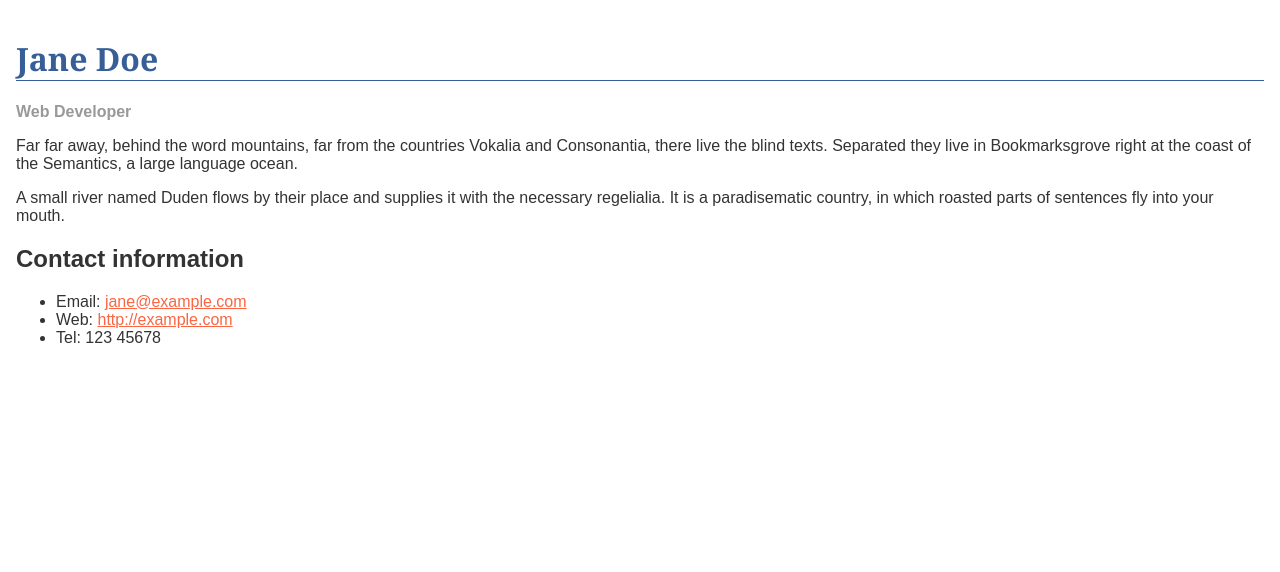
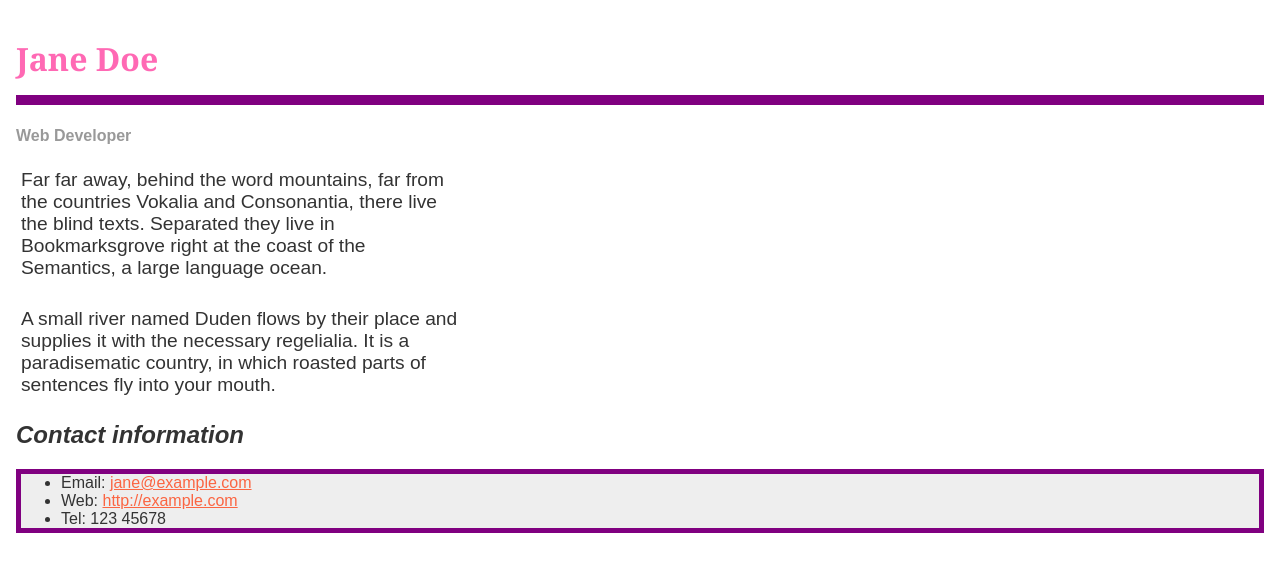
Before and after one commit to squeakysquid97/learn-CSS, a plain HTML site: page workingWithCSS/index.html in a window 1280 px wide. Drawn offline with Linux system fonts and the light colour scheme.

Commit message:
finished assessment

```diff
--- a/workingWithCSS/index.html
+++ b/workingWithCSS/index.html
@@ -5,6 +5,17 @@
   <meta charset="utf-8">
   <title>Formatting a biography</title>
   <style>
+    @media only screen and (min-width: 800px) {
+      body {
+        display: inline-block;
+        padding: 15px;
+      }
+
+      body p {
+        font-size: larger;
+      }
+    }
+
     body {
       background-color: #fff;
       color: #333;
@@ -14,13 +25,21 @@
     }
 
     h1 {
-      color: #375e97;
+      padding-bottom: 15px;
+      color: hotpink;
       font-size: 2em;
       font-family: Georgia, 'Times New Roman', Times, serif;
-      border-bottom: 1px solid #375e97;
+      border-bottom: 10px solid purple;
+    }
+
+    p {
+      width: 35%;
+      /* display: inline-block; */
+      padding: 5px;
     }
 
     h2 {
+      font-style: italic;
       font-size: 1.5em;
     }
 
@@ -29,12 +48,18 @@
       font-weight: bold;
     }
 
+    ul {
+      background-color: #eeeeee;
+      border: 5px solid purple;
+    }
+
     a:link,
     a:visited {
       color: #fb6542;
     }
 
     a:hover {
+      color: green;
       text-decoration: none;
     }
   </style>
```
